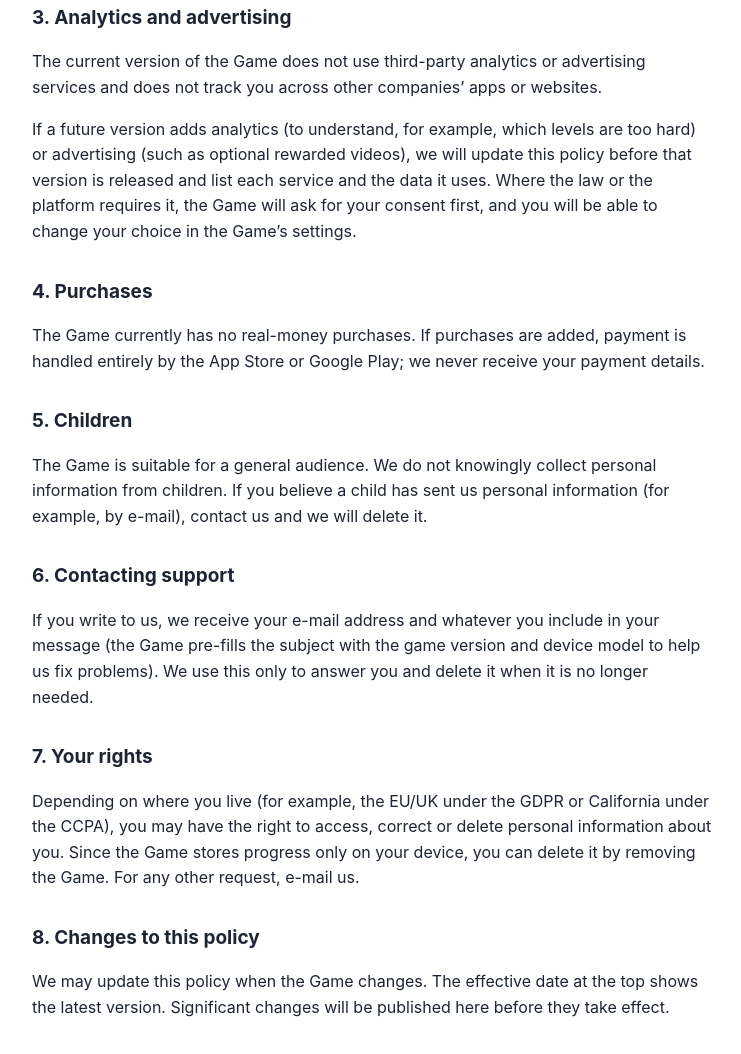
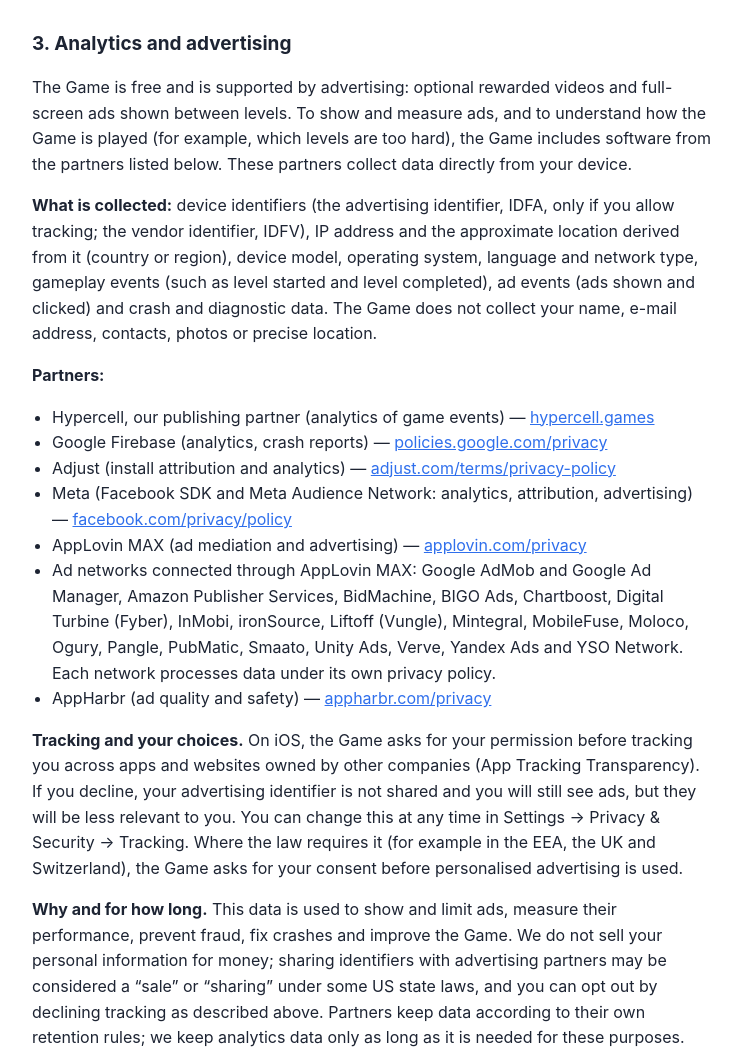
Before and after one commit to saintgamesdev/saintgamesdev.github.io, a plain HTML site: page templetwins/privacy.html in a window 1280 px wide. Shown: the part 716-1770 px from the top of the page, without its empty margins (268-1009 px from the left). Drawn offline with Linux system fonts and the light colour scheme.

Commit message:
Privacy policy: describe ads and analytics partners
Co-Authored-By: Claude Fable 5.2 <noreply@anthropic.com>
Claude-Session: https://claude.ai/code/session_019tbbLBUzSjEkra5MU88qPp

```diff
--- a/templetwins/privacy.html
+++ b/templetwins/privacy.html
@@ -11,13 +11,13 @@
   <header>
     <p class="studio">Saint Games</p>
     <h1>Temple Twins — Privacy Policy</h1>
-    <p class="muted">Effective date: November 11, 2026</p>
+    <p class="muted">Effective date: November 14, 2026</p>
   </header>
 
   <p>This policy explains what information the mobile game <strong>Temple Twins</strong> (“the Game”), made by Saint Games (“we”, “us”), collects and how it is used. We keep it short and plain.</p>
 
   <div class="card">
-    <strong>In short:</strong> the Game does not ask for your name, e-mail, contacts, photos or location, and it does not require an account. Your game progress is stored only on your device.
+    <strong>In short:</strong> the Game does not ask for your name, e-mail, contacts, photos or location, and it does not require an account. Your game progress is stored only on your device. The Game shows ads and uses analytics: the partners listed in section 3 receive device and usage data.
   </div>
 
   <h2>1. Information stored on your device</h2>
@@ -27,8 +27,20 @@
   <p>With your permission, the Game can show reminders (for example, that a new daily puzzle is ready). These are scheduled on your device; we do not send them from a server and do not collect any data to do so. You can turn them off at any time in your device settings.</p>
 
   <h2>3. Analytics and advertising</h2>
-  <p>The current version of the Game does not use third-party analytics or advertising services and does not track you across other companies’ apps or websites.</p>
-  <p>If a future version adds analytics (to understand, for example, which levels are too hard) or advertising (such as optional rewarded videos), we will update this policy before that version is released and list each service and the data it uses. Where the law or the platform requires it, the Game will ask for your consent first, and you will be able to change your choice in the Game’s settings.</p>
+  <p>The Game is free and is supported by advertising: optional rewarded videos and full-screen ads shown between levels. To show and measure ads, and to understand how the Game is played (for example, which levels are too hard), the Game includes software from the partners listed below. These partners collect data directly from your device.</p>
+  <p><strong>What is collected:</strong> device identifiers (the advertising identifier, IDFA, only if you allow tracking; the vendor identifier, IDFV), IP address and the approximate location derived from it (country or region), device model, operating system, language and network type, gameplay events (such as level started and level completed), ad events (ads shown and clicked) and crash and diagnostic data. The Game does not collect your name, e-mail address, contacts, photos or precise location.</p>
+  <p><strong>Partners:</strong></p>
+  <ul>
+    <li>Hypercell, our publishing partner (analytics of game events) — <a href="https://hypercell.games">hypercell.games</a></li>
+    <li>Google Firebase (analytics, crash reports) — <a href="https://policies.google.com/privacy">policies.google.com/privacy</a></li>
+    <li>Adjust (install attribution and analytics) — <a href="https://www.adjust.com/terms/privacy-policy/">adjust.com/terms/privacy-policy</a></li>
+    <li>Meta (Facebook SDK and Meta Audience Network: analytics, attribution, advertising) — <a href="https://www.facebook.com/privacy/policy/">facebook.com/privacy/policy</a></li>
+    <li>AppLovin MAX (ad mediation and advertising) — <a href="https://www.applovin.com/privacy/">applovin.com/privacy</a></li>
+    <li>Ad networks connected through AppLovin MAX: Google AdMob and Google Ad Manager, Amazon Publisher Services, BidMachine, BIGO Ads, Chartboost, Digital Turbine (Fyber), InMobi, ironSource, Liftoff (Vungle), Mintegral, MobileFuse, Moloco, Ogury, Pangle, PubMatic, Smaato, Unity Ads, Verve, Yandex Ads and YSO Network. Each network processes data under its own privacy policy.</li>
+    <li>AppHarbr (ad quality and safety) — <a href="https://appharbr.com/privacy/">appharbr.com/privacy</a></li>
+  </ul>
+  <p><strong>Tracking and your choices.</strong> On iOS, the Game asks for your permission before tracking you across apps and websites owned by other companies (App Tracking Transparency). If you decline, your advertising identifier is not shared and you will still see ads, but they will be less relevant to you. You can change this at any time in Settings → Privacy &amp; Security → Tracking. Where the law requires it (for example in the EEA, the UK and Switzerland), the Game asks for your consent before personalised advertising is used.</p>
+  <p><strong>Why and for how long.</strong> This data is used to show and limit ads, measure their performance, prevent fraud, fix crashes and improve the Game. We do not sell your personal information for money; sharing identifiers with advertising partners may be considered a “sale” or “sharing” under some US state laws, and you can opt out by declining tracking as described above. Partners keep data according to their own retention rules; we keep analytics data only as long as it is needed for these purposes.</p>
 
   <h2>4. Purchases</h2>
   <p>The Game currently has no real-money purchases. If purchases are added, payment is handled entirely by the App Store or Google Play; we never receive your payment details.</p>
```
